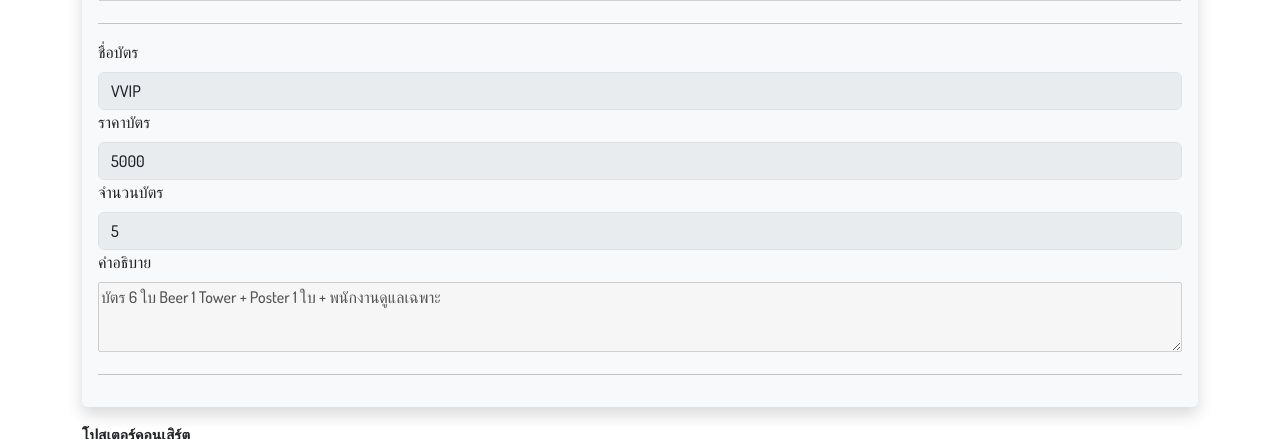
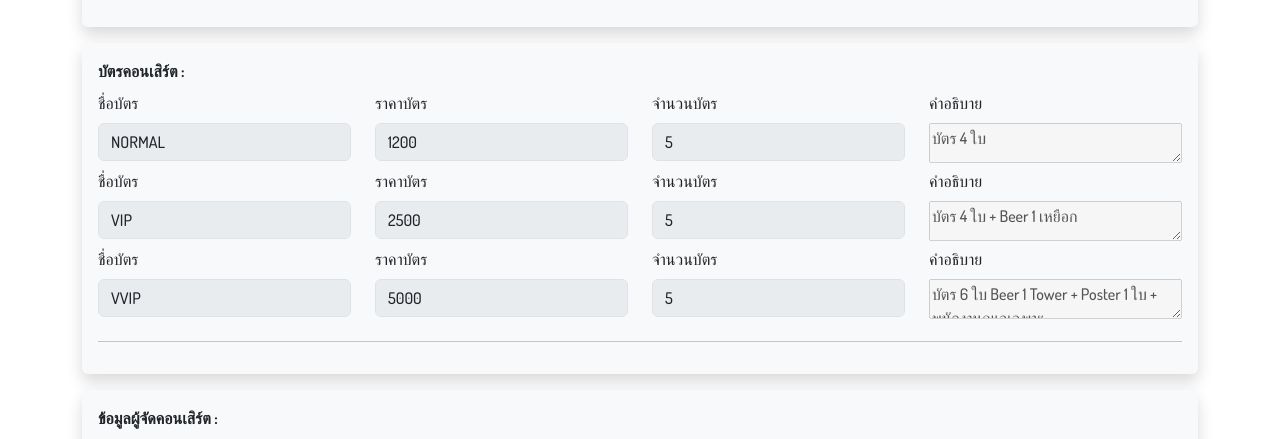
Before and after one commit to chulnwza/tickcon, a PHP site: page /all_final/each_my_concert.php in a window 1280 px wide. Shown: the part 1835-2274 px from the top of the page. Run offline with PHP 8.4, Linux system fonts and the light colour scheme; the visitor is signed in with stand-in values (Sample User, id 1); data comes from the database, SQL or seed files in the repository; both versions use the stored data as it was after the commit; some web fonts are replaced.

Commit message:
update all 14

```diff
--- a/all_final/createcon_db.php
+++ b/all_final/createcon_db.php
@@ -411,7 +411,6 @@ ob_start(); ?>
 
             <button type="submit" class="btn btn-info" name="create_con">Submit</button>
         </form>
-        <hr>
     </div>
 
     <script>
--- a/all_final/each_my_concert.php
+++ b/all_final/each_my_concert.php
@@ -194,9 +194,25 @@
                 <input type="require" class="form-control" name="require" value = "' . $row['requirement'] . '" disabled>
                 <p style="color : red;">' . $row['requirement_comment'] . '</p><hr>
             </div>
+            <div class="mb-3">
+                <label for="poster_img" class="form-label"><b>โปสเตอร์คอนเสิร์ต</b></label><br>
+                <img src="' . $row['concert_img_path'] . '" style="max-width : 40vw"><br><br>
+                <p style="color : red;">' . $row['concert_img_comment'] . '</p><hr>
+            </div>
+            <div class="mb-3">
+                <label for="con_img" class="form-label"><b>แผนผังคอนเสิร์ต</b></label><br>';
+
+        if (is_null($row['stage_img'])) {
+            echo '<p style="color : #808080;">ไม่ได้อัพโหลดแผนผังคอนเสิร์ต</p>';
+        } else {
+            echo '<img src="' . $row['stage_img'] . '" style="max-width : 40vw"><br><br>';
+        }
+        echo '<p style="color : red;">' . $row['stage_img_comment'] . '</p><hr>
+            </div>
         </div>
         <div class="shadow p-3 mb-3 bg-body-tertiary rounded">
-            <div class="mb-3" id="tic_type_add"><b>บัตรคอนเสิร์ต</b><br>';
+            <div class="mb-3" id="tic_type_add">
+            <label class="form-label"><b>บัตรคอนเสิร์ต :</b></label>';
         //ticket section start
         $sql3 = <<<EOF
         SELECT name,description,price,COUNT(detail_id)
@@ -209,23 +225,31 @@
     EOF;
         $ret3 = $db->query($sql3);
         while ($row3 = $ret3->fetchArray(SQLITE3_ASSOC)) {
-            echo '<hr><label class="form-label">ชื่อบัตร</label>
+            echo '<div class="row">
+                <div class="col">
+                <label class="form-label">ชื่อบัตร</label>
                 <input type="text" class="form-control" name="tic_name[]"  value = "' . $row3['name'] . '" disabled>
+                </div>
+                <div class="col">
                 <label class="form-label">ราคาบัตร</label>
                 <input type="number" class="form-control" name="tic_price[]"  value = "' . $row3['price'] . '" disabled>
+                </div>
+                <div class="col">
                 <label class="form-label">จำนวนบัตร</label>
                 <input type="number" class="form-control" name="tic_amount[]"  value = "' . $row3['COUNT(detail_id)'] . '" disabled>
+                </div>
+                <div class="col">
                 <label class="form-label">คำอธิบาย</label>
-                <textarea name="tic_detail[]" style="width: 100%; height: 70px;" disabled>' . $row3['description'] . '</textarea>';
+                <textarea name="tic_detail[]" style="width: 100%; height: 40px;" disabled>' . $row3['description'] . '</textarea>
+                </div>
+                </div>';
         }
         //ticket section end
         echo '<p style="color : red;">' . $row['ticket_comment'] . '</p><hr></div>
         </div>
-            <div class="mb-3">
-                <label for="poster_img" class="form-label"><b>โปสเตอร์คอนเสิร์ต</b></label><br>
-                <img src="' . $row['concert_img_path'] . '" style="max-width : 40vw"><br><br>
-                <p style="color : red;">' . $row['concert_img_comment'] . '</p><hr>
-            </div>
+
+        <div class="shadow p-3 mb-3 bg-body-tertiary rounded">
+        <label class="form-label"><b>ข้อมูลผู้จัดคอนเสิร์ต :</b></label>
 
             <div class="mb-3">
                 <label for="id_card_img" class="form-label"><b>สำเนาบัตรประชาชนผู้จัดคอนเสิร์ต</b></label><br>
@@ -238,23 +262,13 @@
                 <p style="color : red;">' . $row['con_permission_comment'] . '</p><hr>
             </div>
             <div class="mb-3">
-                <label for="con_img" class="form-label"><b>แผนผังคอนเสิร์ต</b></label><br>';
-
-        if (is_null($row['stage_img'])) {
-            echo '<p style="color : #808080;">ไม่ได้อัพโหลดแผนผังคอนเสิร์ต</p>';
-        } else {
-            echo '<img src="' . $row['stage_img'] . '" style="max-width : 40vw"><br><br>';
-        }
-        echo '<p style="color : red;">' . $row['stage_img_comment'] . '</p><hr>
-            </div>
-            <div class="mb-3">
                 <label for="bank_acc_name" class="form-label"><b>ชื่อธนาคารับเงิน</b></label>
                 <input type="text" class="form-control" name="bank_acc_name"  value = "' . $row['bank_name'] . '" disabled>
                 <p style="color : red;">' . $row['bank_name_comment'] . '</p><hr>
                 <label for="bank_acc_number" class="form-label"><b>เลขที่บัญชีธนาคารรับเงิน</b></label>
                 <input type="text" class="form-control" name="bank_acc_number"  value = "' . $row['bank_code'] . '" disabled>
                 <p style="color : red;">' . $row['bank_code_comment'] . '</p><hr>
-            </div>';
+            </div></div>';
         if ($row['status'] != 'approved') {
             echo '<div class="">
             <button type="submit" class="btn btn-secondary" name="button" value="edit">Edit</button>
@@ -305,6 +319,7 @@
 
         echo '</ul><br>
                 <form action="each_my_concert.php?tmp_status=' . $tmp_status . '" method="post" enctype="multipart/form-data">
+                <div class="shadow p-3 mb-3 bg-body-tertiary rounded">
                     <div class="mb-3">
                         <label for="cname" class="form-label"><b>ชื่อคอนเสิร์ต</b></label>
                         <input type="text" class="form-control" name="cname" value = "' . $row['concert_name'] . '" >
@@ -340,7 +355,26 @@
                         <input type="require" class="form-control" name="require" value = "' . $row['requirement'] . '" >
                         <p style="color : red;">' . $row['requirement_comment'] . '</p><hr>
                     </div>
-                    <div class="mb-3" id="tic_type_add"><b>บัตรคอนเสิร์ต</b><br>';
+                    <div class="mb-3">
+                        <label for="poster_img" class="form-label"><b>โปสเตอร์คอนเสิร์ต</b></label><br>
+                        <img src="' . $row['concert_img_path'] . '" style="max-width : 40vw"><br><a href="' . $row['concert_img_path'] . '" >download</a><br><br>
+                        <input type="file" class="form-control" name="poster_img" accept="image/*" >
+                        <p style="color : red;">' . $row['concert_img_comment'] . '</p><hr>
+                    </div>
+                    <div class="mb-3">
+                <label for="con_img" class="form-label"><b>แผนผังคอนเสิร์ต</b></label><br>';
+            if (is_null($row['stage_img'])) {
+                echo '<p style="color : #808080;">ไม่ได้อัพโหลดแผนผังคอนเสิร์ต</p>';
+            } else {
+                echo '<img src="' . $row['stage_img'] . '" style="max-width : 40vw"><br><br>';
+            }
+            echo '<input type="file" class="form-control" name="con_img" accept="image/*">
+                    <p style="color : red;">' . $row['stage_img_comment'] . '</p><hr>
+                </div>
+
+                    </div>
+                    <div class="shadow p-3 mb-3 bg-body-tertiary rounded">
+                    <label class="form-label"><b>บัตรคอนเสิร์ต :</b></label>';
             //ticket section start
             $sql3 = <<<EOF
                 SELECT name,description,price,COUNT(detail_id)
@@ -353,24 +387,30 @@
                 EOF;
             $ret3 = $db->query($sql3);
             while ($row3 = $ret3->fetchArray(SQLITE3_ASSOC)) {
-                echo '<hr><label class="form-label">ชื่อบัตร</label>
+
+                echo '<div class="row">
+                <div class="col">
+                <label class="form-label">ชื่อบัตร</label>
                         <input type="text" class="form-control" name="tic_name[]"  value = "' . $row3['name'] . '" >
+                        </div>
+                        <div class="col">
                         <label class="form-label">ราคาบัตร</label>
                         <input type="number" class="form-control" name="tic_price[]"  value = "' . $row3['price'] . '" >
+                        </div>
+                        <div class="col">
                         <label class="form-label">จำนวนบัตร</label>
                         <input type="number" class="form-control" name="tic_amount[]"  value = "' . $row3['COUNT(detail_id)'] . '" disabled>
+                        </div>
+                        <div class="col">
                         <label class="form-label">คำอธิบาย</label>
-                        <textarea name="tic_detail[]" style="width: 100%; height: 70px;" >' . $row3['description'] . '</textarea>';
+                        <textarea name="tic_detail[]" style="width: 100%; height: 70px;" >' . $row3['description'] . '</textarea>
+                        </div>
+                        </div>';
             }
             //ticket section end
             echo '<p style="color : red;">' . $row['ticket_comment'] . '</p><hr></div>
-                    <div class="mb-3">
-                        <label for="poster_img" class="form-label"><b>โปสเตอร์คอนเสิร์ต</b></label><br>
-                        <img src="' . $row['concert_img_path'] . '" style="max-width : 40vw"><br><a href="' . $row['concert_img_path'] . '" >download</a><br><br>
-                        <input type="file" class="form-control" name="poster_img" accept="image/*" >
-                        <p style="color : red;">' . $row['concert_img_comment'] . '</p><hr>
-                    </div>
-
+                    <div class="shadow p-3 mb-3 bg-body-tertiary rounded">
+                    <label class="form-label"><b>ข้อมูลผู้จัดคอนเสิร์ต :</b></label>
                     <div class="mb-3">
                         <label for="id_card_img" class="form-label"><b>สำเนาบัตรประชาชนผู้จัดคอนเสิร์ต</b></label><br>
                         <img src="' . $row['copy_id_card_img'] . '" style="max-width : 40vw"><br><a href="' . $row['copy_id_card_img'] . '" >download</a><br><br>
@@ -383,16 +423,7 @@
                         <input type="file" class="form-control" name="license_img" accept="image/*" >
                         <p style="color : red;">' . $row['con_permission_comment'] . '</p><hr>
                     </div>
-                    <div class="mb-3">
-                <label for="con_img" class="form-label"><b>แผนผังคอนเสิร์ต</b></label><br>';
-            if (is_null($row['stage_img'])) {
-                echo '<p style="color : #808080;">ไม่ได้อัพโหลดแผนผังคอนเสิร์ต</p>';
-            } else {
-                echo '<img src="' . $row['stage_img'] . '" style="max-width : 40vw"><br><br>';
-            }
-            echo '<input type="file" class="form-control" name="con_img" accept="image/*">
-                    <p style="color : red;">' . $row['stage_img_comment'] . '</p><hr>
-                </div>
+
                 <div class="mb-3">
                         <label for="bank_acc_name" class="form-label"><b>ชื่อธนาคารรับเงิน</b></label>
                         <input type="text" class="form-control" name="bank_acc_name"  value = "' . $row['bank_name'] . '" >
@@ -400,7 +431,7 @@
                         <label for="bank_acc_number" class="form-label"><b>เลขที่บัญชีธนาคารรับเงิน</b></label>
                         <input type="text" class="form-control" name="bank_acc_number"  value = "' . $row['bank_code'] . '" >
                         <p style="color : red;">' . $row['bank_code_comment'] . '</p><hr>
-                    </div>
+                    </div></div>
                     <div class="">
             <button type="submit" class="btn btn-outline-secondary" name="button" value="edit" disabled>Edit</button>
             <button type="submit" class="btn btn-success" name="button" value="save" >Save</button>
@@ -414,7 +445,7 @@
             }
             echo '>Submit</button>';
             if ($row['status'] != 'approved') {
-                echo '<button type="submit" class="btn btn-danger float-end" name="button" value="delete" >Delete Concert</button>';
+                echo '<button type="submit" class="btn btn-outline-danger float-end" name="button" value="delete" disabled>Delete Concert</button>';
             }
             echo '</div></form><br>
             </div>';
@@ -663,6 +694,7 @@
 
         echo '</ul><br>
             <form action="each_my_concert.php" method="post" enctype="multipart/form-data">
+            <div class="shadow p-3 mb-3 bg-body-tertiary rounded">
                 <div class="mb-3">
                     <label for="cname" class="form-label"><b>ชื่อคอนเสิร์ต</b></label>
                     <input type="text" class="form-control" name="cname" value = "' . $row['concert_name'] . '" disabled>
@@ -698,7 +730,25 @@
                     <input type="require" class="form-control" name="require" value = "' . $row['requirement'] . '" disabled>
                     <p style="color : red;">' . $row['requirement_comment'] . '</p><hr>
                 </div>
-                <div class="mb-3" id="tic_type_add"><b>บัตรคอนเสิร์ต</b><br>';
+                <div class="mb-3">
+                    <label for="poster_img" class="form-label"><b>โปสเตอร์คอนเสิร์ต</b></label><br>
+                    <img src="' . $row['concert_img_path'] . '" style="max-width : 40vw"><br><br>
+                    <p style="color : red;">' . $row['concert_img_comment'] . '</p><hr>
+                </div>
+                <div class="mb-3">
+                <label for="con_img" class="form-label"><b>แผนผังคอนเสิร์ต</b></label><br>';
+
+            if (is_null($row['stage_img'])) {
+                echo '<p style="color : #808080;">ไม่ได้อัพโหลดแผนผังคอนเสิร์ต</p>';
+            } else {
+                echo '<img src="' . $row['stage_img'] . '" style="max-width : 40vw"><br><br>';
+            }
+            echo '<p style="color : red;">' . $row['stage_img_comment'] . '</p><hr>
+            </div>
+
+                </div>
+                <div class="shadow p-3 mb-3 bg-body-tertiary rounded">
+                <label class="form-label"><b>บัตรคอนเสิร์ต :</b></label>';
             //ticket section start
             $sql3 = <<<EOF
             SELECT name,description,price,COUNT(detail_id)
@@ -711,23 +761,30 @@
         EOF;
             $ret3 = $db->query($sql3);
             while ($row3 = $ret3->fetchArray(SQLITE3_ASSOC)) {
-                echo '<hr><label class="form-label">ชื่อบัตร</label>
+                echo '<div class="row">
+                <div class="col">
+                <label class="form-label">ชื่อบัตร</label>
                     <input type="text" class="form-control" name="tic_name[]"  value = "' . $row3['name'] . '" disabled>
+                    </div>
+                    <div class="col">
                     <label class="form-label">ราคาบัตร</label>
                     <input type="number" class="form-control" name="tic_price[]"  value = "' . $row3['price'] . '" disabled>
+                    </div>
+                    <div class="col">
                     <label class="form-label">จำนวนบัตร</label>
                     <input type="number" class="form-control" name="tic_amount[]"  value = "' . $row3['COUNT(detail_id)'] . '" disabled>
+                    </div>
+                    <div class="col">
                     <label class="form-label">คำอธิบาย</label>
-                    <textarea name="tic_detail[]" style="width: 100%; height: 70px;" disabled>' . $row3['description'] . '</textarea>';
+                    <textarea name="tic_detail[]" style="width: 100%; height: 70px;" disabled>' . $row3['description'] . '</textarea>
+                    </div>
+                    </div>';
             }
             //ticket section end
             echo '<p style="color : red;">' . $row['ticket_comment'] . '</p><hr></div>
-                <div class="mb-3">
-                    <label for="poster_img" class="form-label"><b>โปสเตอร์คอนเสิร์ต</b></label><br>
-                    <img src="' . $row['concert_img_path'] . '" style="max-width : 40vw"><br><br>
-                    <p style="color : red;">' . $row['concert_img_comment'] . '</p><hr>
-                </div>
 
+            <div class="shadow p-3 mb-3 bg-body-tertiary rounded">
+            <label class="form-label"><b>ข้อมูลผู้จัดคอนเสิร์ต :</b></label>
                 <div class="mb-3">
                     <label for="id_card_img" class="form-label"><b>สำเนาบัตรประชาชนผู้จัดคอนเสิร์ต</b></label><br>
                     <img src="' . $row['copy_id_card_img'] . '" style="max-width : 40vw"><br><br>
@@ -738,16 +795,7 @@
                     <img src="' . $row['con_permission_img'] . '" style="max-width : 40vw"><br><br>
                     <p style="color : red;">' . $row['con_permission_comment'] . '</p><hr>
                 </div>
-                <div class="mb-3">
-                <label for="con_img" class="form-label"><b>แผนผังคอนเสิร์ต</b></label><br>';
 
-            if (is_null($row['stage_img'])) {
-                echo '<p style="color : #808080;">ไม่ได้อัพโหลดแผนผังคอนเสิร์ต</p>';
-            } else {
-                echo '<img src="' . $row['stage_img'] . '" style="max-width : 40vw"><br><br>';
-            }
-            echo '<p style="color : red;">' . $row['stage_img_comment'] . '</p><hr>
-            </div>
             <div class="mb-3">
                     <label for="bank_acc_name" class="form-label"><b>ชื่อธนาคารรับเงิน</b></label>
                     <input type="text" class="form-control" name="bank_acc_name"  value = "' . $row['bank_name'] . '" disabled>
@@ -755,7 +803,7 @@
                     <label for="bank_acc_number" class="form-label"><b>เลขที่บัญชีธนาคารรับเงิน</b></label>
                     <input type="text" class="form-control" name="bank_acc_number"  value = "' . $row['bank_code'] . '" disabled>
                     <p style="color : red;">' . $row['bank_code_comment'] . '</p><hr>
-                </div>
+                </div></div>
                 <div class="">
             <button type="submit" class="btn btn-secondary" name="button" value="edit">Edit</button>
             <button type="submit" class="btn btn-outline-success" name="button" value="save" disabled>Save</button>
--- a/all_final/index_notlogin.php
+++ b/all_final/index_notlogin.php
@@ -7,7 +7,6 @@ if (isset($_SESSION['member_id'])) {
 ?>
 <?php
 date_default_timezone_set("Asia/Bangkok");
-echo date("Y-m-d");
 ?>
 <!DOCTYPE html>
 <html lang="en">
--- a/all_final/myticket.php
+++ b/all_final/myticket.php
@@ -168,15 +168,14 @@ session_start();
                     <div class="card-body">
                       <div class="row">
                       <div class="col-lg-4 col-sm-12">
-                      <img class="card-img rounded rounded-4 border border-3 border-dark w-100 mt-1 mb-3"
+                      <img class="card-img border border-3 border-dark w-80 mt-1 mb-3"
                             src="'. $row['concert_img_path'] .'" alt="poster">
                       </div>
                       <div class="col-lg-8 col-sm-12">
                       <h6 class="card-title">'.$row['concert_name'].'</h6>
                       <h6 class="card-subtitle mb-2 text-body-secondary">'.$row['show_date'].' / '.$row['show_time'].'</h6>
                       <p class="card-text">'.$row['name'].'</p>
-                      <a href="concert_detail.php?id='. $row['concert_id'] .'" class="card-link">see more</a>
-                      <a href="#" class="card-link">QR code</a>
+                      <a href="concert_detail.php?id='. $row['concert_id'] .'" class="card-link">More Details</a>
                       </div>
                       </div>
                     </div>
```
Also changed, not shown: all_final/mainDatabase.db.
